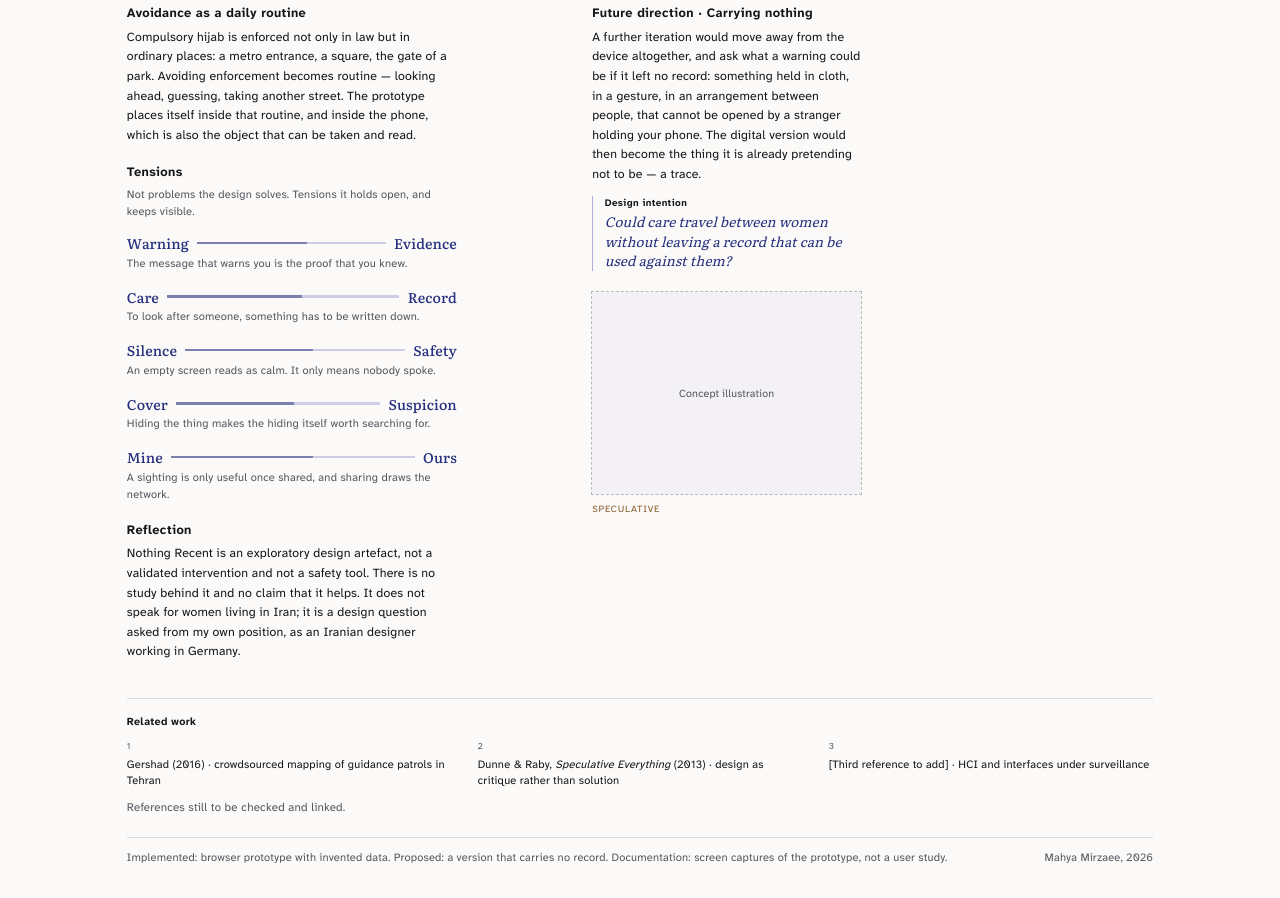
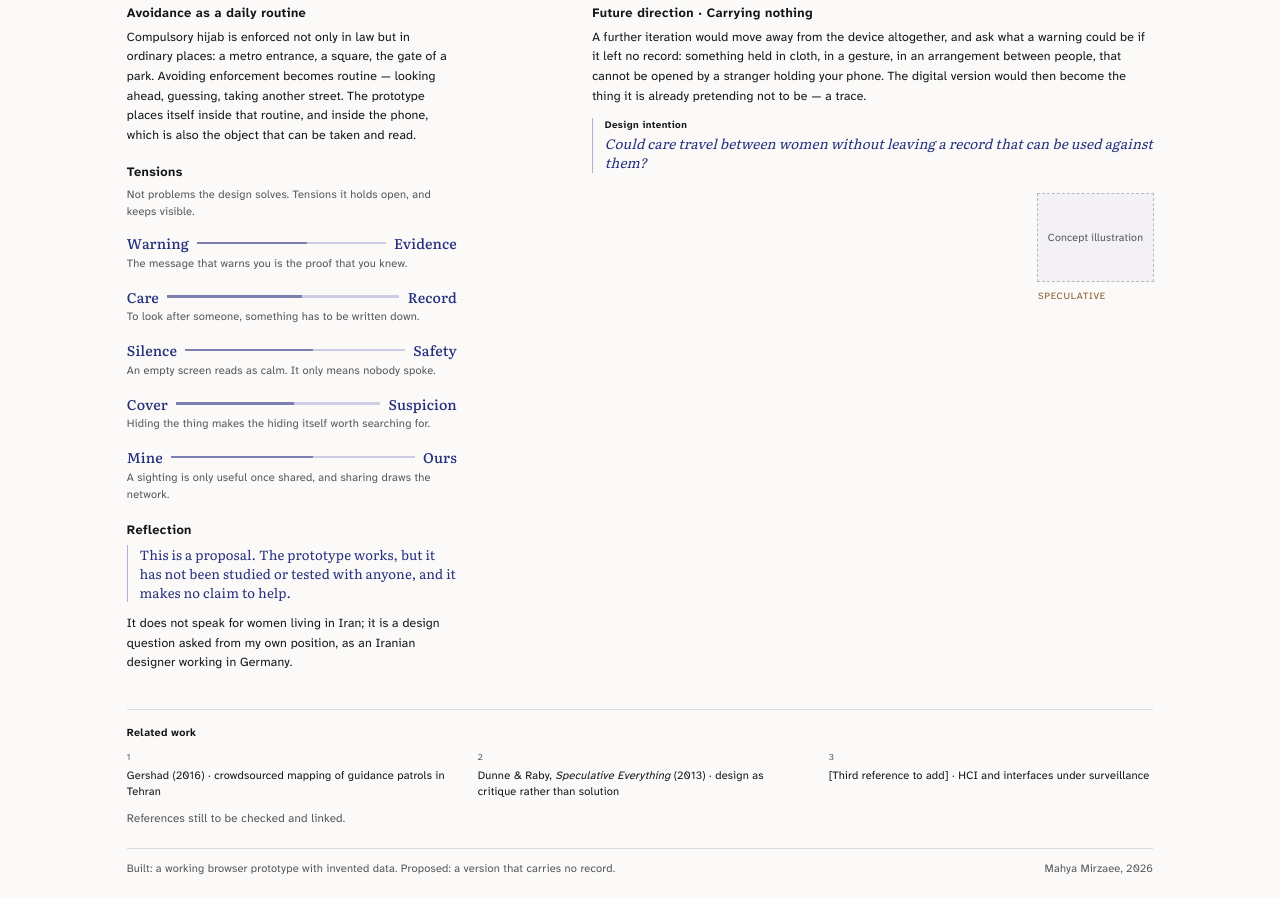
Before and after one commit to mahyamirzaee/nothing-recent, a plain HTML site: page index.html in a window 1280 px wide. Shown: the part 1016-1914 px from the top of the page. Drawn offline with Linux system fonts and the light colour scheme.

Commit message:
Say it once: this is a proposal. Drop the documentation placeholders
Co-Authored-By: Claude Opus 5 <noreply@anthropic.com>

```diff
--- a/index.html
+++ b/index.html
@@ -6,7 +6,7 @@
   <title>Nothing Recent · Mahya Mirzaee</title>
   <meta name="description" content="Nothing Recent: a speculative HCI artefact. A warning app for women under compulsory hijab that admits, on every screen, that it cannot keep anyone safe.">
   <meta name="theme-color" content="#fbfaf8">
-  <link rel="stylesheet" href="project.css?v=7">
+  <link rel="stylesheet" href="project.css?v=8">
 </head>
 <body>
 <div class="page">
@@ -57,15 +57,6 @@
         </div>
       </figure>
 
-      <div class="in-use">
-        <h2 class="cluster-title">Prototype in use</h2>
-        <div class="mosaic">
-          <div class="tile t-a placeholder">Photo or video</div>
-          <div class="tile t-b placeholder">Video</div>
-          <div class="tile t-c placeholder">Video</div>
-        </div>
-        <p class="mosaic-caption"><span class="note">Documentation to come</span> Staged, and labelled as staged.</p>
-      </div>
     </div>
   </section>
 
@@ -107,7 +98,8 @@
       </ul>
 
       <h2>Reflection</h2>
-      <p>Nothing Recent is an exploratory design artefact, not a validated intervention and not a safety tool. There is no study behind it and no claim that it helps. It does not speak for women living in Iran; it is a design question asked from my own position, as an Iranian designer working in Germany.</p>
+      <p class="proposal">This is a proposal. The prototype works, but it has not been studied or tested with anyone, and it makes no claim to help.</p>
+      <p>It does not speak for women living in Iran; it is a design question asked from my own position, as an Iranian designer working in Germany.</p>
     </div>
 
     <div class="cluster">
@@ -135,7 +127,7 @@
   </main>
 
   <footer class="foot">
-    <span>Implemented: browser prototype with invented data. Proposed: a version that carries no record. Documentation: screen captures of the prototype, not a user study.</span>
+    <span>Built: a working browser prototype with invented data. Proposed: a version that carries no record.</span>
     <span>Mahya Mirzaee, 2026</span>
   </footer>
 </div>
--- a/project.css
+++ b/project.css
@@ -293,3 +293,19 @@ figcaption, .mosaic-caption { margin: 8px 0 0; font-size: 12.5px; line-height: 1
   opacity: 0.6;
 }
 .say { display: block; margin-top: 2px; font-size: 13.5px; line-height: 1.5; color: var(--soft); }
+
+/* said once: this is a proposal, not a study */
+.proposal {
+  padding-left: 14px;
+  border-left: 2px solid var(--lilac);
+  font-family: var(--head);
+  font-size: 16px;
+  line-height: 1.45;
+  color: var(--indigo);
+}
+
+/* with the documentation tiles gone, the phone stands alone beside the text */
+@media (min-width: 1200px) {
+  .sheet > .cluster { grid-template-columns: minmax(0, 1fr); justify-items: end; }
+  .sheet > .cluster > figure { grid-column: 1; }
+}
```
Also changed, not shown: project.html (+4 -12 lines).
